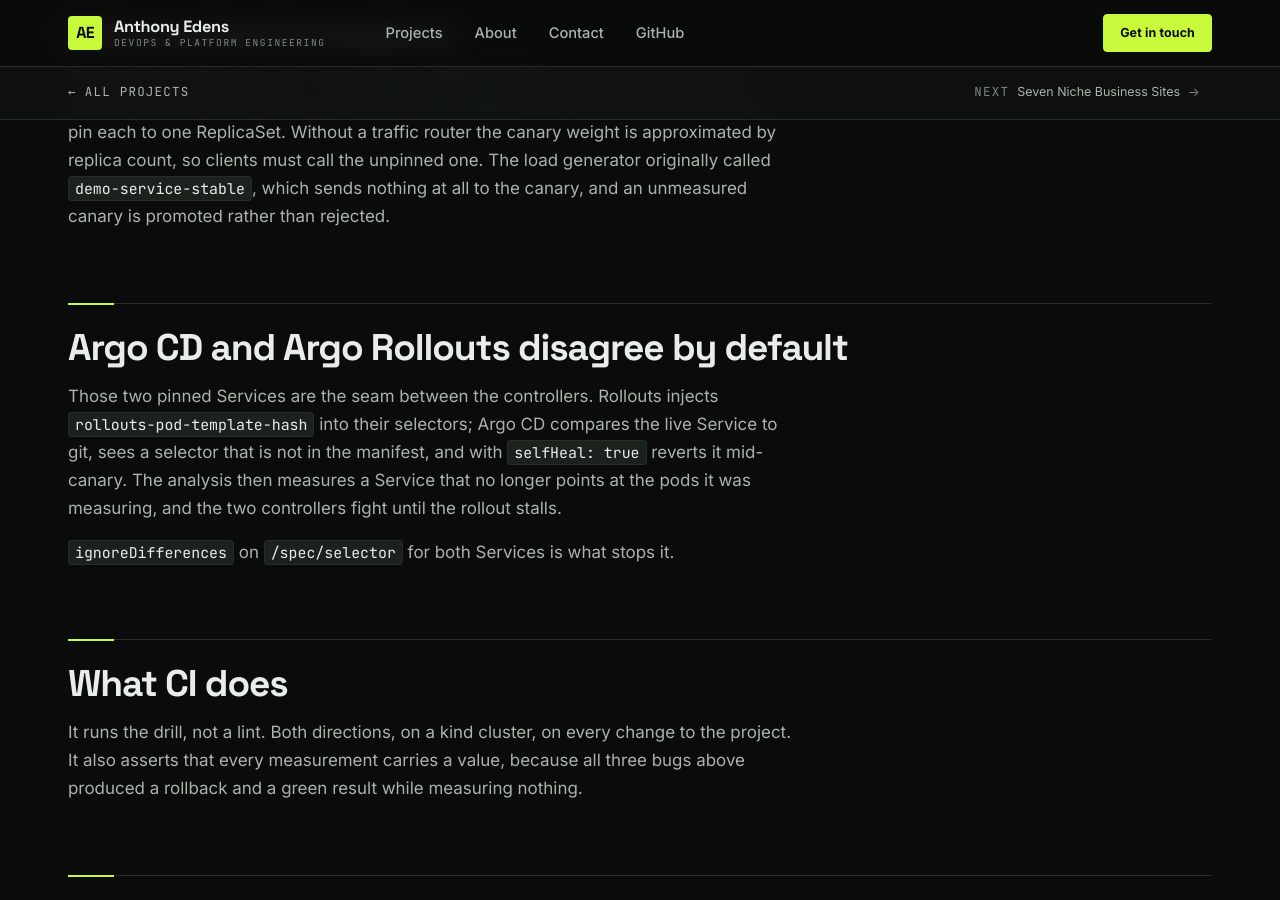
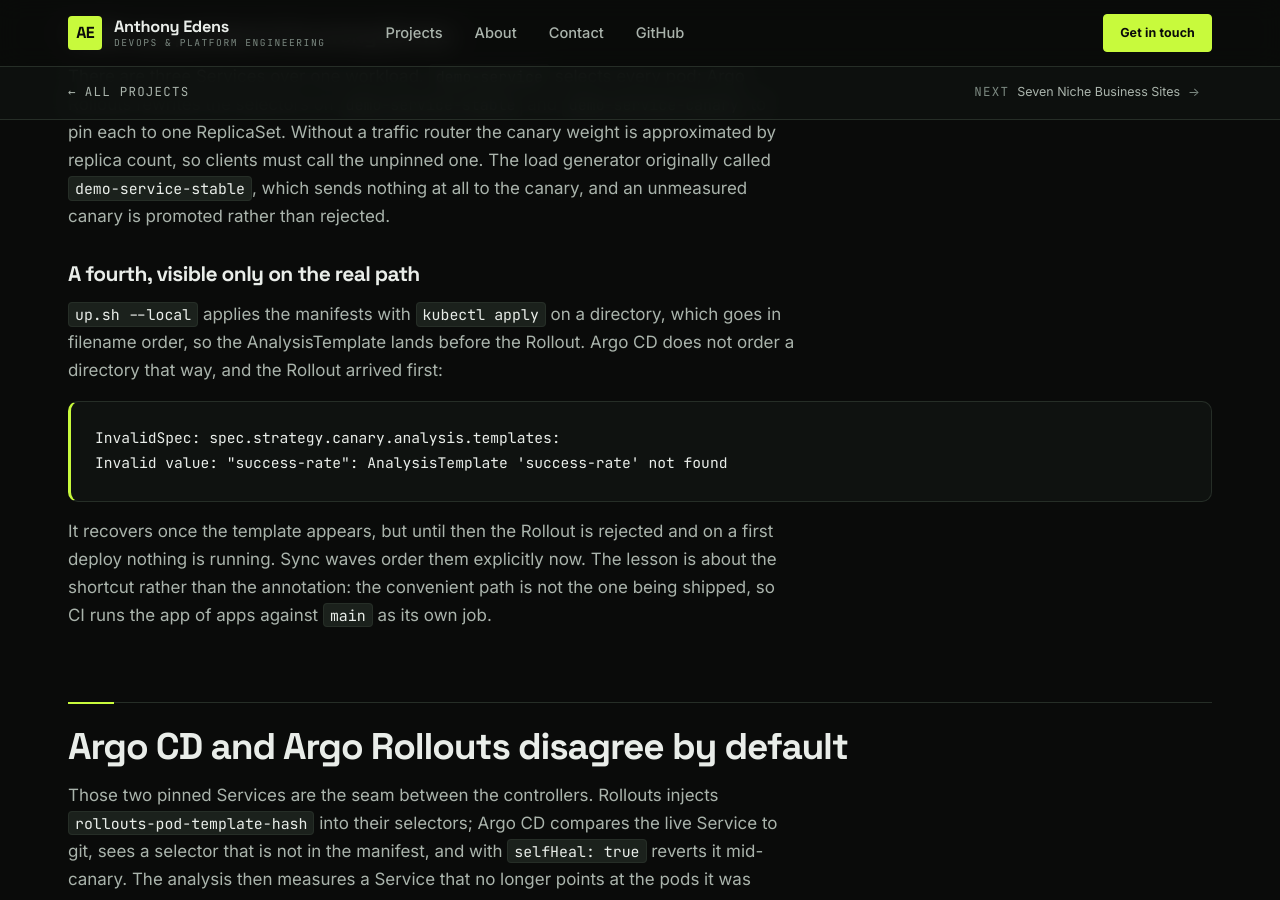
Before and after one commit to tedens/devops-portfolio, a Jekyll site: the page built from docs/projects/16-gitops-delivery.md, in a window 1280 px wide and 900 px high, scrolled down 3309 px. Built offline with Jekyll 4.4.1, drawn with Linux system fonts in a browser that asks for light colours.

Commit message:
Order the AnalysisTemplate before the Rollout with a sync wave
Running the real GitOps path for the first time, rather than the --local
shortcut, produced:

  InvalidSpec: spec.strategy.canary.analysis.templates:
  Invalid value: "success-rate": AnalysisTemplate 'success-rate' not found

kubectl apply on a directory goes in filename order, and analysistemplate
sorts before rollout, so --local never hit it. Argo CD does not order a
directory that way. The Rollout recovers once the template lands, but until
then it is rejected outright, and on a first deploy that is the window where
nothing is running at all.

argocd.argoproj.io/sync-wave now orders them. up.sh also waits for the child
Applications to be created and synced before looking for their workloads,
which it was not doing: it failed on a missing namespace against a cluster
that was thirty seconds from being ready.

The wider point is about the shortcut. --local is convenient and is not what
ships, so CI now runs the app of apps against main as its own job and fails
if any Application does not settle Synced and Healthy, or if the Rollout
reports InvalidSpec.

Co-Authored-By: Claude Opus 5 <noreply@anthropic.com>

````diff
--- a/16-gitops-delivery/manifests/demo-service/namespace.yaml
+++ b/16-gitops-delivery/manifests/demo-service/namespace.yaml
@@ -2,3 +2,6 @@ apiVersion: v1
 kind: Namespace
 metadata:
   name: demo
+  annotations:
+    # Before everything else in this directory.
+    argocd.argoproj.io/sync-wave: "-2"
--- a/docs/projects/16-gitops-delivery.md
+++ b/docs/projects/16-gitops-delivery.md
@@ -124,6 +124,24 @@ unpinned one. The load generator originally called `demo-service-stable`,
 which sends nothing at all to the canary, and an unmeasured canary is
 promoted rather than rejected.
 
+### A fourth, visible only on the real path
+
+`up.sh --local` applies the manifests with `kubectl apply` on a directory,
+which goes in filename order, so the AnalysisTemplate lands before the
+Rollout. Argo CD does not order a directory that way, and the Rollout arrived
+first:
+
+```
+InvalidSpec: spec.strategy.canary.analysis.templates:
+Invalid value: "success-rate": AnalysisTemplate 'success-rate' not found
+```
+
+It recovers once the template appears, but until then the Rollout is rejected
+and on a first deploy nothing is running. Sync waves order them explicitly
+now. The lesson is about the shortcut rather than the annotation: the
+convenient path is not the one being shipped, so CI runs the app of apps
+against `main` as its own job.
+
 ## Argo CD and Argo Rollouts disagree by default
 
 Those two pinned Services are the seam between the controllers. Rollouts
````
Also changed, not shown: 16-gitops-delivery/manifests/demo-service/analysistemplate.yaml (+15 -0 lines), .github/workflows/gitops.yml, 16-gitops-delivery/README.md, 1 other file.
